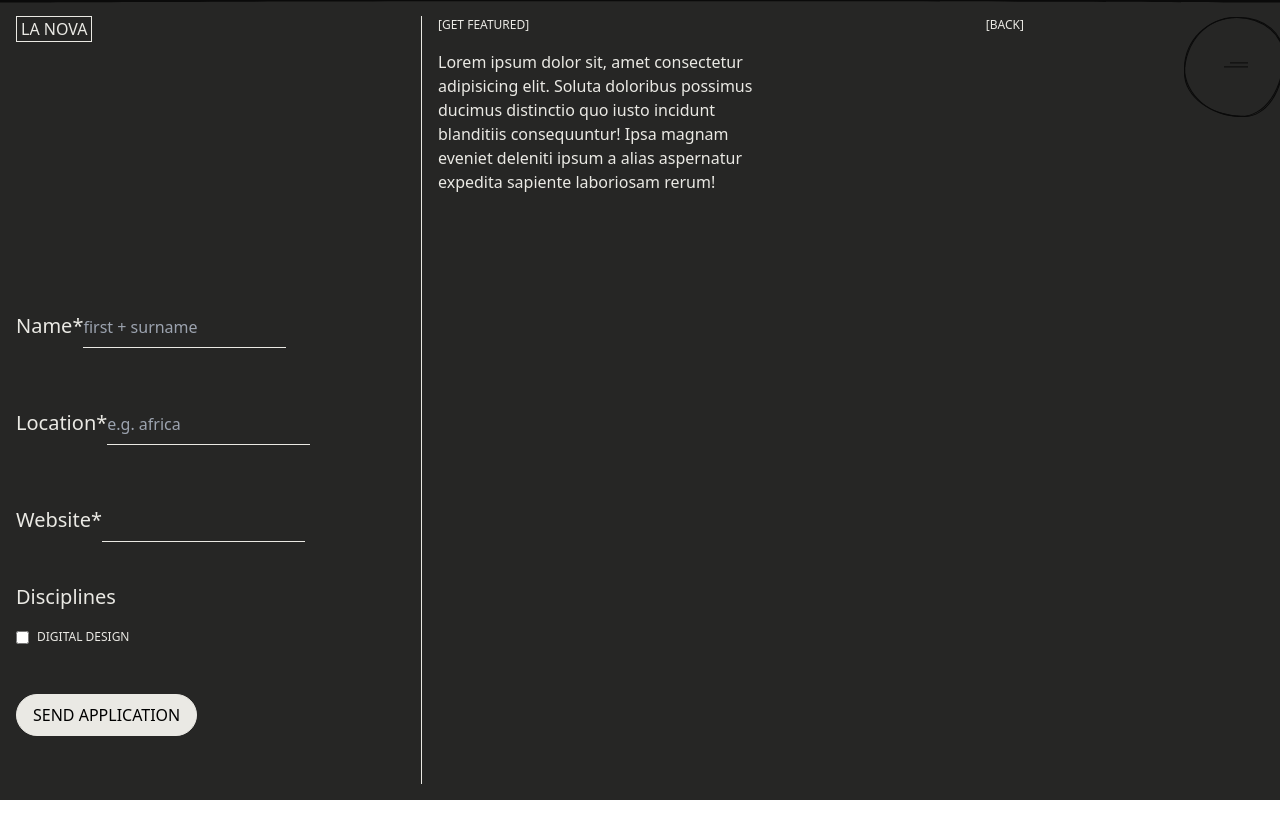
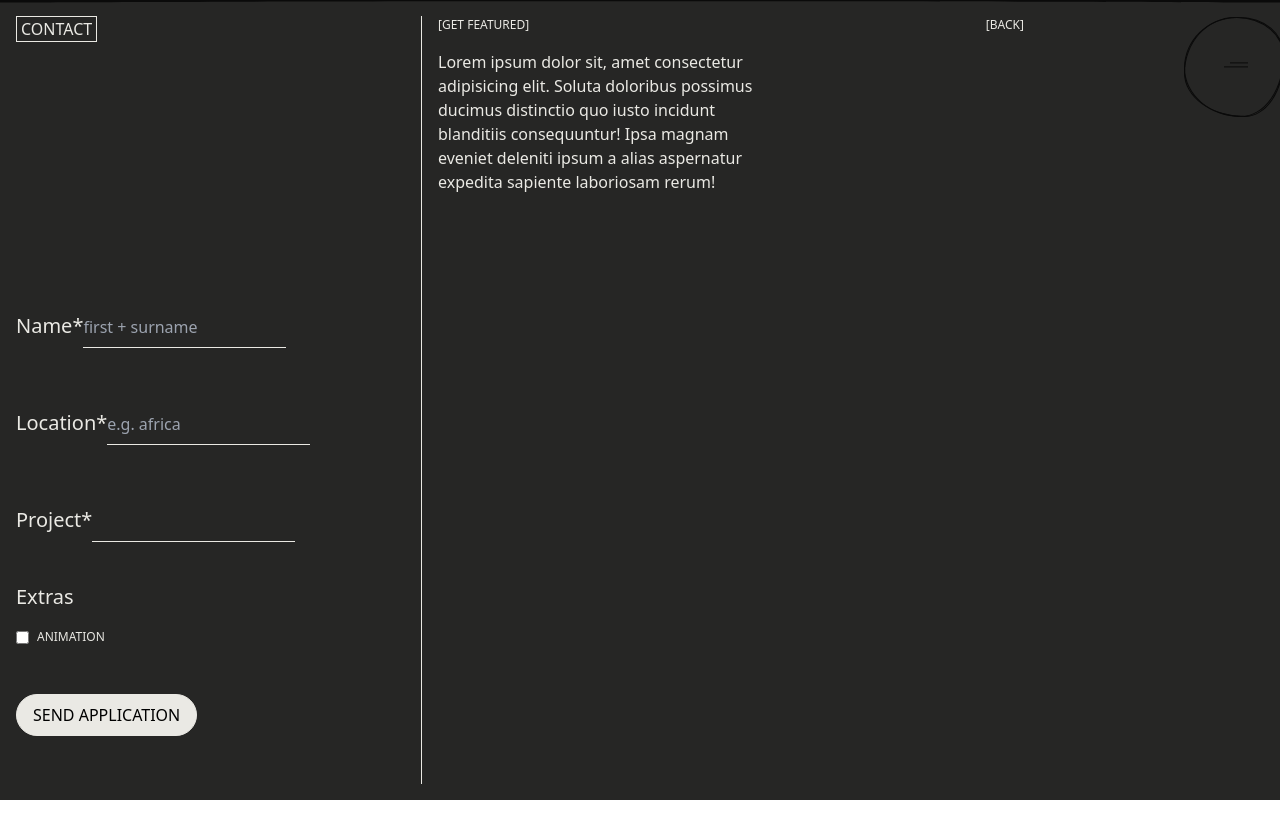
Before and after one commit to SouvikSarkar2/PF24, a Next.js app: page /contact in a window 1280 px wide. Both pictures are taken after a click on the button "APPLY NOW". Shown: the top 838 px of the page. Built offline with nearby package versions, Linux system fonts and the light colour scheme; a web font is replaced by a local one.

Commit message:
Contact Added

```diff
--- a/src/components/Contact/Contact.jsx
+++ b/src/components/Contact/Contact.jsx
@@ -111,7 +111,7 @@ function Contact() {
         <div className="nav"></div>
         <div className="header">
           <div className="header-text" ref={sendHeaderRef}>
-            <h1>Contact</h1>
+            <h1 className=" font-dahlia">Contact</h1>
           </div>
           <div className="cta">
             {/* Apply now button */}
@@ -130,7 +130,7 @@ function Contact() {
       <div className="overlays" ref={overlayRef}>
         <div className="col">
           <div className="logo">
-            <a href="#">La nova</a>
+            <a href="#">Contact</a>
           </div>
           <div className="form">
             <form action="">
@@ -152,16 +152,16 @@ function Contact() {
               />
               <br />
               <br />
-              <label htmlFor="fname">Website*</label>
+              <label htmlFor="fname">Project*</label>
               <input type="text" id="website" name="website" placeholder="" />
               <br />
               <br />
-              <label htmlFor="jobs">Disciplines</label>
+              <label htmlFor="jobs">Extras</label>
               <div className="jobs">
                 <div className="job-items">
                   <div className="item">
                     <input type="checkbox" />
-                    <label htmlFor="">Digital Design</label>
+                    <label htmlFor="">Animation</label>
                   </div>
                 </div>
               </div>
--- a/src/components/Contact/contact.css
+++ b/src/components/Contact/contact.css
@@ -51,7 +51,6 @@ button:hover {
 }
 
 .header-text h1 {
-  font-family: "Timmons NY 2.005";
   font-size: 20vw;
   font-weight: lighter;
 }
--- a/src/components/FeaturedWork/FeaturedWork.jsx
+++ b/src/components/FeaturedWork/FeaturedWork.jsx
@@ -89,12 +89,7 @@ const FeaturedWork = () => {
         >
           <div className="word w1 ">Hikari</div>
           <div className="img">
-            <Image
-              width={125}
-              height={80}
-              src="https://plus.unsplash.com/premium_photo-1673480195911-3075a87738b0?w=500&auto=format&fit=crop&q=60&ixlib=rb-4.0.3&ixid=M3wxMjA3fDB8MHxzZWFyY2h8NXx8dXJsfGVufDB8fDB8fHww"
-              alt="hikari"
-            />
+            <Image width={125} height={80} src="/sc1.png" alt="hikari" />
           </div>
           <div className="word w2"> A Todo App</div>
         </div>
@@ -108,12 +103,7 @@ const FeaturedWork = () => {
         >
           <div className="word w1">Shiken</div>
           <div className="img">
-            <Image
-              width={125}
-              height={80}
-              src="https://images.unsplash.com/photo-1461749280684-dccba630e2f6?w=500&auto=format&fit=crop&q=60&ixlib=rb-4.0.3&ixid=M3wxMjA3fDB8MHxzZWFyY2h8MTB8fHVybHxlbnwwfHwwfHx8MA%3D%3D"
-              alt="shiken"
-            />
+            <Image width={125} height={80} src="/ss1.png" alt="shiken" />
           </div>
           <div className="word w2"> A Quiz App</div>
         </div>
```
